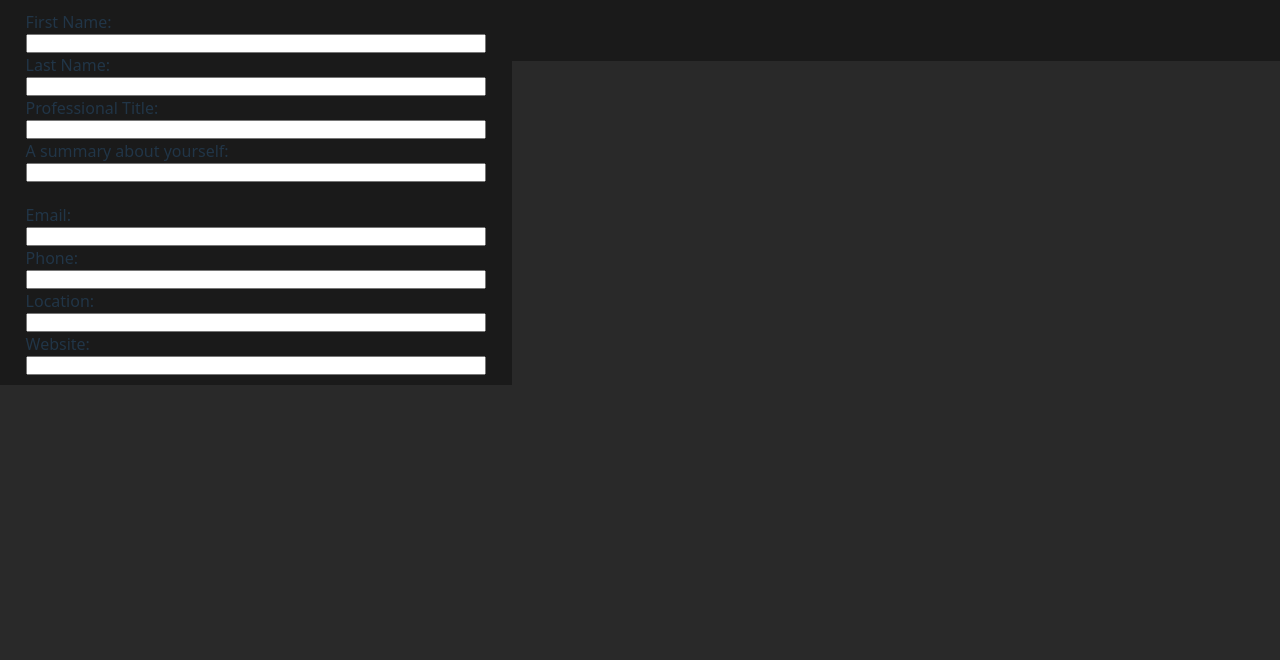
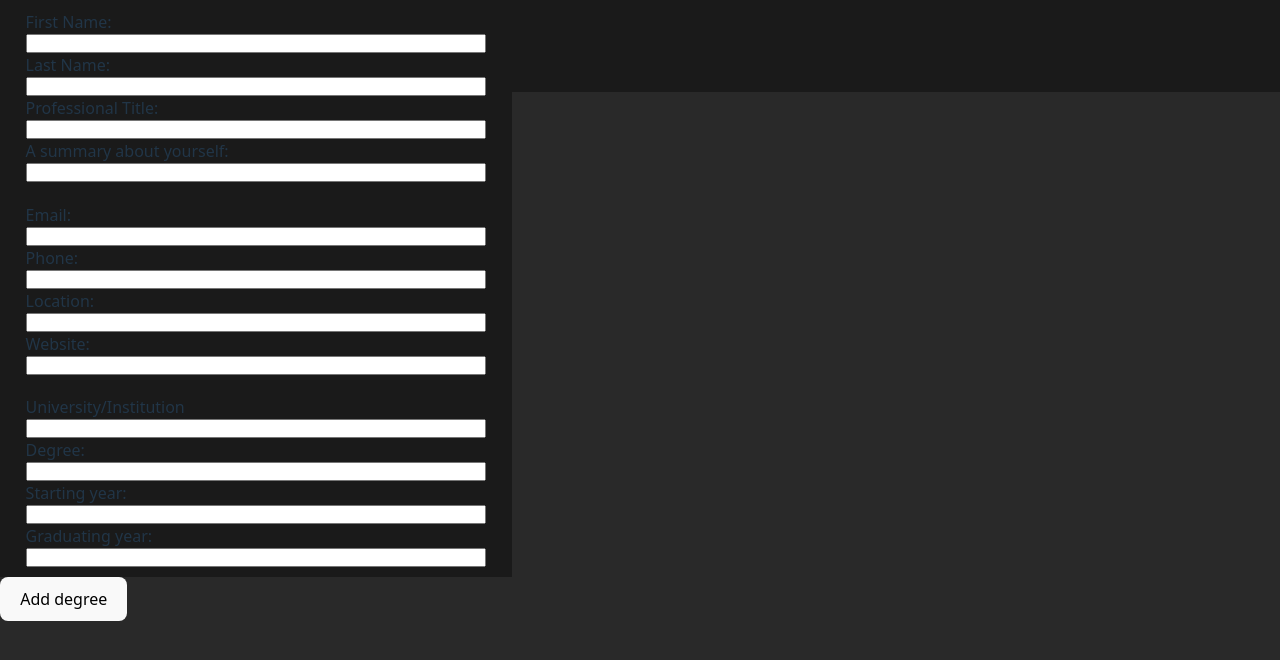
Before and after one commit to felipeballywright/cv_application, a React (Vite) app: page / in a window 1280 px wide. Shown: the top 660 px of the page. Built offline with nearby package versions, Linux system fonts and the light colour scheme.

Commit message:
DAY 10 Night

```diff
--- /dev/null
+++ b/src/education_info.jsx
@@ -0,0 +1,140 @@
+import { useState } from "react";
+
+function Education({university, degree, startDate, endDate, handleDelete, deleteButtonStyle}){
+    return(
+        <div className="basic-container">
+                <p value={university}></p>
+                <p value={degree}></p>
+                <p value={startDate}></p>
+                <p value={endDate}></p>
+            <button onClick={handleDelete} style={deleteButtonStyle}>Delete</button>
+        </div>
+    )
+}
+
+function EducationForm({university, degree, startDate, endDate, handleUniversity, handleDegree, handleStartDate, handleEndDate, handleDelete, deleteButtonStyle, handleSubmit}){
+    return(
+        <form onSubmit={handleSubmit} className="basic-container">
+            <label htmlFor="university-input">University/Institution</label>
+            <input id="university-input" value={university} onChange={handleUniversity}></input>
+
+            <label htmlFor="degree-input">Degree:</label>
+            <input id="degree-input" value={degree} onChange={handleDegree}></input>
+
+            <label htmlFor="start-date-input">Starting year:</label>
+            <input id="start-date-input" value={startDate} onChange={handleStartDate}></input>
+
+            <label htmlFor="end-date-input">Graduating year:</label>
+            <input id="end-date-input" value={endDate} onChange={handleEndDate}></input>
+
+            <button onClick={handleDelete} style={deleteButtonStyle}>Delete</button>
+        </form>
+    )
+}
+
+export function handleEducationInfo(){
+    const [sections, setSections] = useState([
+        { id: crypto.randomUUID(), university: "", degree: "", startDate: "", endDate: "" }
+    ]);
+
+
+    function handleUniversity(event, id){
+        setSections(prev => prev.map(section => {
+            if (section.id === id) {
+                return { ...section, university: event.target.value };
+            }
+        return section
+    }));
+    }
+
+    function handleDegree(event, id){
+        setSections(prev => prev.map(section => {
+            if (section.id === id) {
+                return { ...section, degree: event.target.value };
+            }
+        return section
+    }));
+    }
+
+    function handleStartDate(event, id){
+        setSections(prev => prev.map(section => {
+            if (section.id === id) {
+                return { ...section, startDate: event.target.value };
+            }
+        return section
+    }));
+    }
+
+    function handleEndDate(event, id){
+        setSections(prev => prev.map(section => {
+            if (section.id === id) {
+                return { ...section, endDate: event.target.value };
+            }
+        return section
+    }));
+    }
+
+    function handleSubmit(event){
+        event.preventDefault();
+    }
+
+    function handleAddSection(){
+        const emptyObj = { id: crypto.randomUUID(), university: "", degree: "", startDate: "", endDate: "" }
+
+        setSections(prev => {
+                return[
+                    ...prev,
+                    emptyObj
+                ]
+            })
+    }
+
+    function handleDelete(id){
+        if(sections.length > 1){
+            setSections([ ...sections ].filter(section =>
+                section.id !== id
+            ))
+        }
+    }
+
+    function isHidden(){
+        if(sections.length > 1){
+            return "inline"
+        } else{
+            return "none"
+        }
+    }
+
+    return{
+        leftEducationInfo: (
+            <>
+              <EducationForm
+                key={sections.id}
+                university={sections.university}
+                degree={sections.degree}
+                startDate={sections.startDate}
+                endDate={sections.endDate}
+                handleUniversity={(e) => {handleUniversity(e, sections.id)}}
+                handleDegree={(e) => {handleDegree(e, sections.id)}}
+                handleStartDate={(e) => {handleStartDate(e, sections.id)}}
+                handleEndDate={(e) => {handleEndDate(e, sections.id)}}
+                handleDelete={(e) => {handleDelete(e, sections.id)}}
+                deleteButtonStyle={{display: isHidden()}}
+                handleSubmit={(e) => handleSubmit(e)}
+              />
+              <button onClick={handleAddSection}>Add degree</button>
+            </>
+        ),
+        rightEducationInfo: (
+            <Education
+                key={sections.id}
+                university={sections.university}
+                degree={sections.degree}
+                startDate={sections.startDate}
+                endDate={sections.endDate}
+                handleDelete={(e) => {handleDelete(e)}}
+                deleteButtonStyle={{display: isHidden()}}
+            />
+        )
+    }
+}
--- a/src/handle_layout.jsx
+++ b/src/handle_layout.jsx
@@ -1,6 +1,7 @@
 import { useState } from "react";
 import { HandleBasicInfo } from "./basic_info";
 import { HandleContactInfo } from "./contact_info";
+import { handleEducationInfo } from "./education_info";
 
 export function Layout({leftHalf, rightHalf}){
     return(
@@ -18,11 +19,12 @@ export function Layout({leftHalf, rightHalf}){
 export function HandleLayout(){
     const { basicInfoLeft, basicInfoRight } = HandleBasicInfo();
     const { contactInfoLeft, contactInfoRight } = HandleContactInfo();
+    const { leftEducationInfo, rightEducationInfo } = handleEducationInfo();
 
     return(
         <Layout
-            leftHalf={[basicInfoLeft, contactInfoLeft]}
-            rightHalf={[basicInfoRight, contactInfoRight]}
+            leftHalf={[basicInfoLeft, contactInfoLeft, leftEducationInfo]}
+            rightHalf={[basicInfoRight, contactInfoRight, rightEducationInfo]}
         />
     )
 }
```
